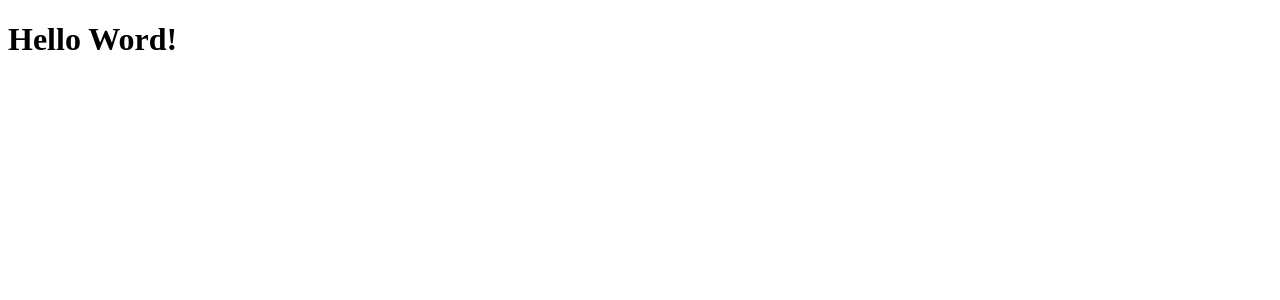
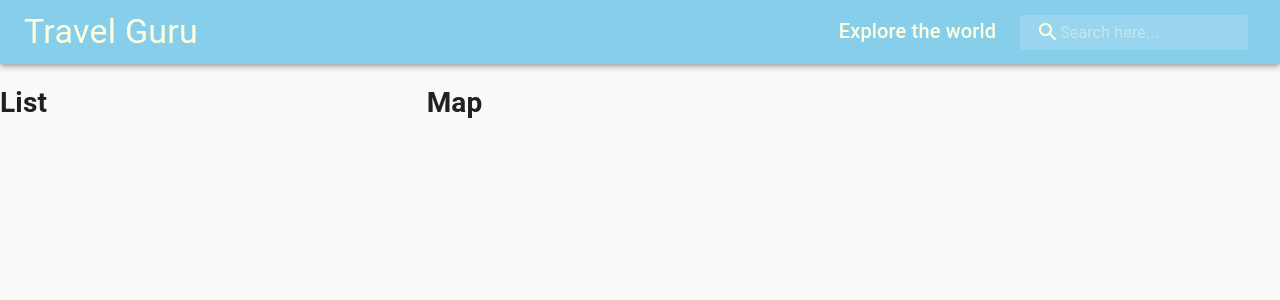
Before and after one commit to ssood123/travel_guru, a React (Create React App) app: page / in a window 1280 px wide. Shown: the top 300 px of the page. Built offline with nearby package versions, Linux system fonts and the light colour scheme.

Commit message:
first rendition of header

```diff
--- a/package.json
+++ b/package.json
@@ -3,9 +3,15 @@
   "version": "0.1.0",
   "private": true,
   "dependencies": {
+    "@material-ui/core": "^4.12.3",
+    "@material-ui/icons": "^4.11.2",
+    "@material-ui/lab": "^4.0.0-alpha.60",
+    "@react-google-maps/api": "^2.7.0",
     "@testing-library/jest-dom": "^5.16.1",
     "@testing-library/react": "^12.1.2",
     "@testing-library/user-event": "^13.5.0",
+    "axios": "^0.24.0",
+    "google-map-react": "^2.1.10",
     "react": "^17.0.2",
     "react-dom": "^17.0.2",
     "react-scripts": "5.0.0",
--- a/src/App.js
+++ b/src/App.js
@@ -1,10 +1,24 @@
 import React from 'react';
+import Header from './components/Header/Header';
+import List from './components/List/List';
+import Map from './components/Map/Map';
+import { CssBaseline,Grid } from '@material-ui/core';
+
 
 const App = () => {
     return (
-      <div>
-          <h1>Hello Word!</h1>
-      </div>
+      <>
+          <CssBaseline />
+          <Header />
+          <Grid container spacing={3} style={{width: '100%'}}>
+            <Grid item xs={12} md={4}>
+              <List />
+            </Grid>
+            <Grid item xs={12} md={8}>
+              <Map />
+            </Grid>
+          </Grid>
+      </>
     )
 }
 
--- /dev/null
+++ b/src/components/Header/Header.jsx
@@ -0,0 +1,33 @@
+import React from 'react';
+import { Autocomplete } from '@react-google-maps/api';
+import {AppBar, Toolbar, Typography, InputBase, Box} from '@material-ui/core';
+import SearchIcon from '@material-ui/icons/Search';
+import useStyles from './styles';
+
+const Header = () => {
+    const classes = useStyles();
+    return (
+        <AppBar position='static'>
+            <Toolbar className={classes.toolbar}>
+                <Typography variant='h4' className={classes.title}>
+                    Travel Guru
+                </Typography>
+                <Box display='flex'>
+                    <Typography variant='h6' className={classes.title}>
+                        Explore the world
+                    </Typography>
+                    {/*<Autocomplete>*/}
+                        <div className={classes.search}>
+                            <div className={classes.searchIcon}>
+                                <SearchIcon />
+                            </div>
+                            <InputBase placeholder='Search here...' classes={{root: classes.inputRoot, input: classes.inputInput}} />
+                        </div>
+                    {/*</Autocomplete>*/}
+                </Box>
+            </Toolbar>
+        </AppBar>
+    )
+}
+
+export default Header;
--- /dev/null
+++ b/src/components/Header/styles.js
@@ -0,0 +1,33 @@
+import { alpha, makeStyles } from '@material-ui/core/styles';
+
+export default makeStyles((theme) => ({
+  title: {
+    display: 'none',
+    [theme.breakpoints.up('sm')]: {
+      display: 'block',
+    },
+    '&:hover': {color: 'Yellow'},
+  },
+  search: {
+    position: 'relative',
+    borderRadius: theme.shape.borderRadius,
+    backgroundColor: alpha(theme.palette.common.white, 0.15),
+    '&:hover': { backgroundColor: alpha(theme.palette.common.white, 0.40) },
+    marginRight: theme.spacing(1),
+    marginLeft: 0,
+    width: '100%',
+    [theme.breakpoints.up('sm')]: { marginLeft: theme.spacing(3), width: 'auto' },
+  },
+  searchIcon: {
+    padding: theme.spacing(0, 2), height: '100%', position: 'absolute', pointerEvents: 'none', display: 'flex', alignItems: 'center', justifyContent: 'center',
+  },
+  inputRoot: {
+    color: 'inherit',
+  },
+  inputInput: {
+    padding: theme.spacing(1, 1, 1, 0), paddingLeft: `calc(1em + ${theme.spacing(3)}px)`, transition: theme.transitions.create('width'), width: '100%', [theme.breakpoints.up('md')]: { width: '20ch' },
+  },
+  toolbar: {
+    display: 'flex', justifyContent: 'space-between', alignItems: 'center', backgroundColor: '#87CEEB', color: '#FFFFE0',
+  },
+}));
--- /dev/null
+++ b/src/components/List/List.jsx
@@ -0,0 +1,9 @@
+import React from 'react';
+
+const List = () => {
+    return (
+        <h1>List</h1>
+    )
+}
+
+export default List;
--- /dev/null
+++ b/src/components/Map/Map.jsx
@@ -0,0 +1,9 @@
+import React from 'react';
+
+const Map = () => {
+    return (
+        <h1>Map</h1>
+    )
+}
+
+export default Map;
```
Also changed, not shown: src/components/PlaceDetails/PlaceDetails.jsx (added, +9 -0 lines), src/components/List/styles.js (added), src/components/Map/styles.js (added), src/components/PlaceDetails/styles.js (added), 1 other file (tests, documents, lock files or other folders).
